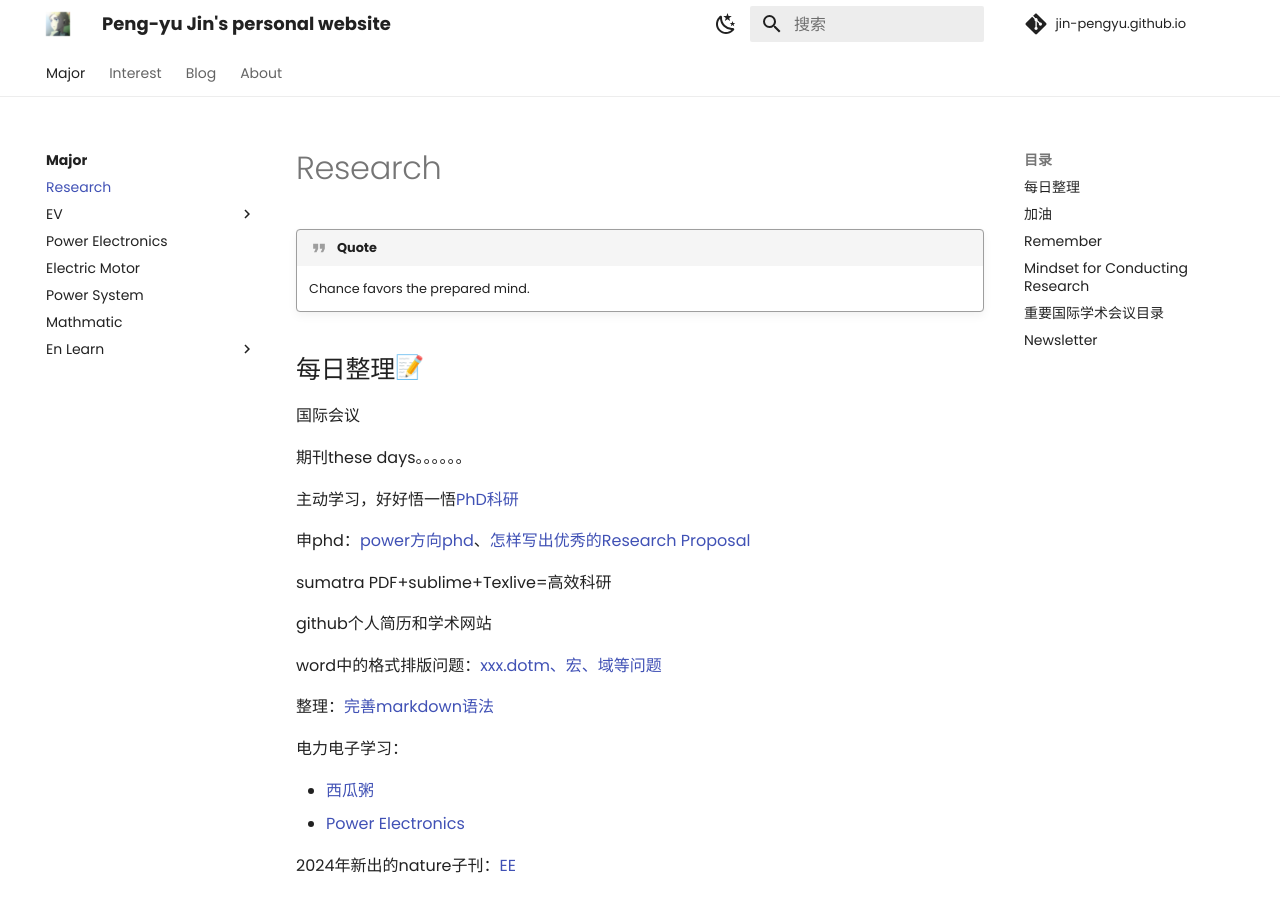
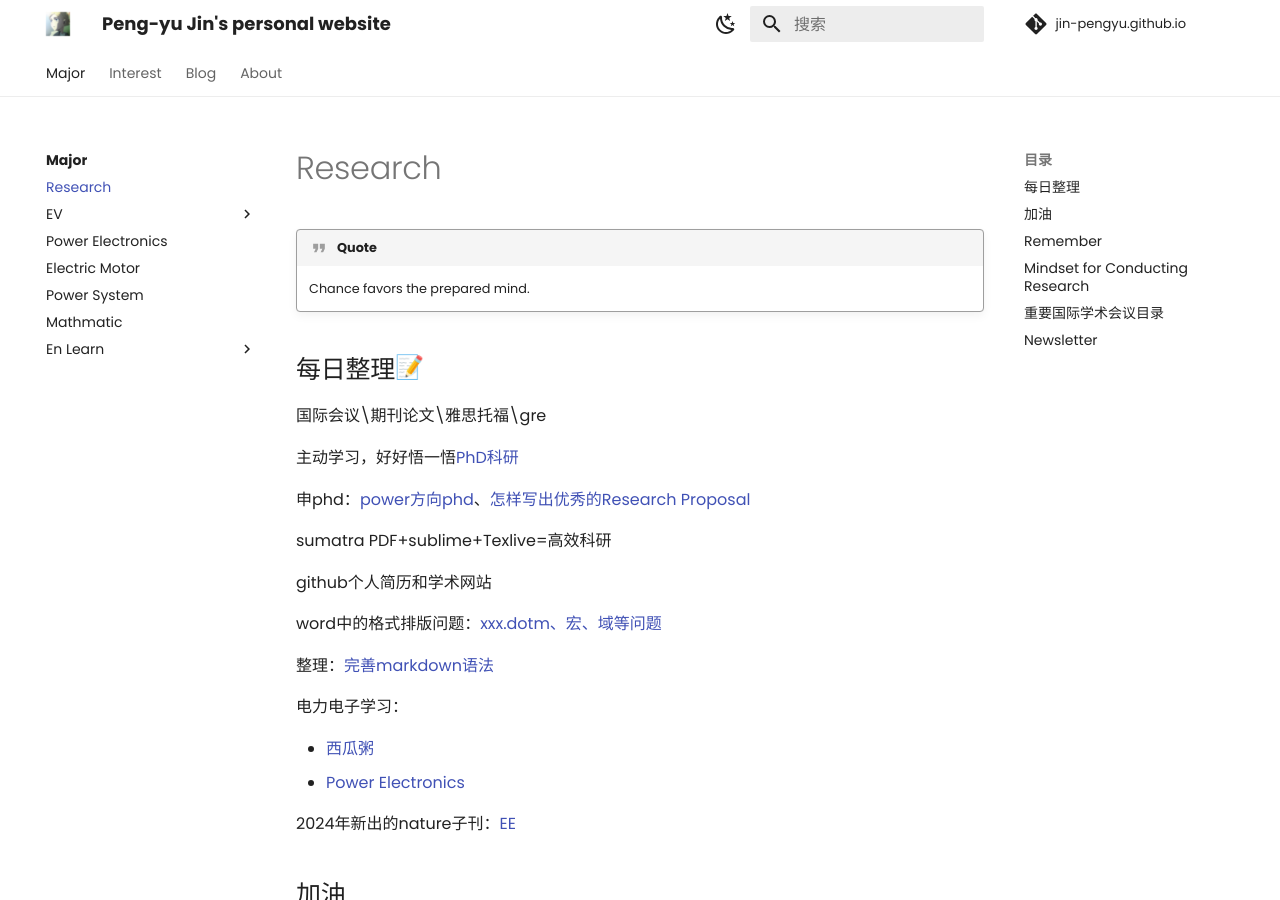
Before and after one commit to Pengyu-Jin/Pengyu-Jin.github.io, an MkDocs documentation site: the page built from docs/major/research/research.md, in a window 1280 px wide and 900 px high. Built offline with MkDocs 1.6.1 and Material for MkDocs 9.7.7, drawn with Linux system fonts in a browser that asks for light colours; emoji names are drawn with the system emoji font; comment, search, counter and statistics services are not loaded.

Commit message:
20240708

```diff
--- a/docs/major/research/research.md
+++ b/docs/major/research/research.md
@@ -3,9 +3,7 @@
     Chance favors the prepared mind.
 
 ## 每日整理:memo:
-国际会议
-
-期刊these days。。。。。。
+国际会议\期刊论文\雅思托福\gre
 
 主动学习，好好悟一悟[PhD科研](https://zhuanlan.zhihu.com/p/477439202){:target="_blank"}
 
```
